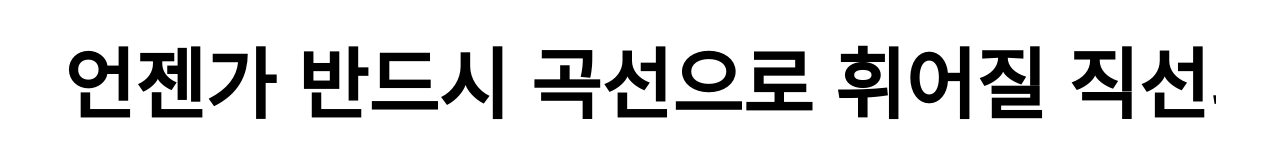
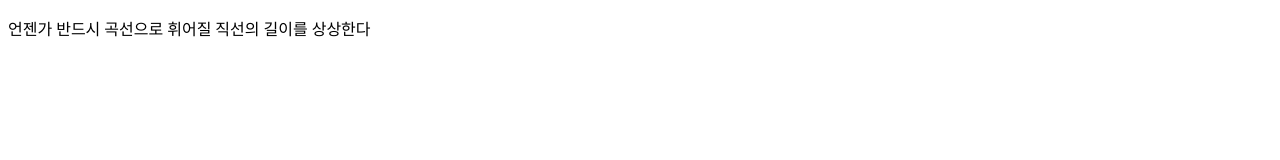
Before and after one commit to marcostanleyfogg/soojungkim.com, a plain HTML site: page index.html in a window 1280 px wide. Drawn offline with Linux system fonts and the light colour scheme.

Commit message:
Update index.html

```diff
--- a/index.html
+++ b/index.html
@@ -3,38 +3,10 @@
 <head>
   <meta charset="UTF-8">
   <title>Soojung Kim</title>
-<style>
-    * {
-      margin: 0;
-      padding: 0;
-      box-sizing: border-box;
-    }
-
-    body {
-      background-color: white;
-      font-family: 'Arial', sans-serif;
-      padding: 5vh 5vw;
-    }
-
-    .poem {
-      font-weight: bold;
-      font-size: 10vw; /* 화면 너비 기준으로 글자 크기 설정 */
-      line-height: 1.2;
-      word-break: keep-all;
-      white-space: nowrap;
-      overflow-x: auto; /* 텍스트가 너무 길면 가로 스크롤 가능하게 */
-    }
-
-    @media (min-width: 768px) {
-      .poem {
-        font-size: 6vw;
-      }
-    }
-  </style>
 </head>
 <body>
-  <div class="poem">
-    언젠가 반드시 곡선으로 휘어질 직선의 길이를 상상한다
-  </div>
+
+  <p lang="ko">언젠가 반드시 곡선으로 휘어질 직선의 길이를 상상한다</p>
+
 </body>
 </html>
```
